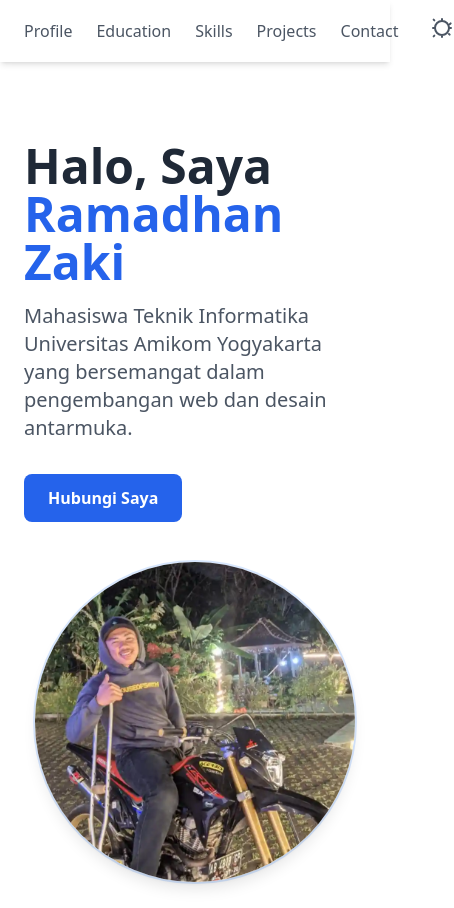
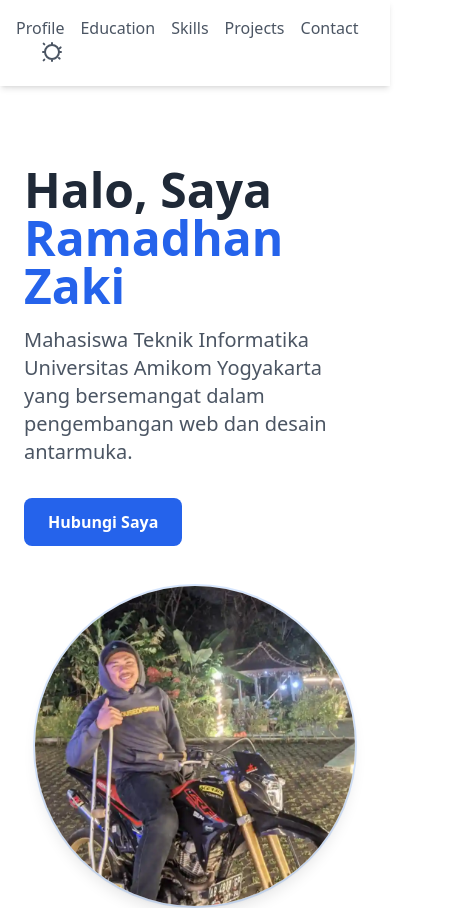
Before and after one commit to RamadhanZaki/My-Portofolio-v2, a Vue app in the folder frontend/: page / in a window 390 px wide. Shown: the top 908 px of the page, 454 px wide, since content can reach past the window. Built offline with nearby package versions, Linux system fonts and the light colour scheme; no server answers.

Commit message:
Update Last 23

```diff
--- a/frontend/src/components/Navbar.vue
+++ b/frontend/src/components/Navbar.vue
@@ -24,10 +24,18 @@ onMounted(() => {
 </script>
 
 <template>
-  <header class="w-full bg-white dark:bg-gray-900 shadow-md sticky top-0 z-50 animate-fade-in transition-colors duration-300">
-    <nav class="max-w-7xl mx-auto px-6 py-4 flex justify-between items-center">
-      <div class="text-2xl font-bold text-gray-800 dark:text-white hidden md:block">Ramadhan Zaki</div>
-      <ul class="flex space-x-6 items-center">
+  <header
+    class="w-full overflow-x-hidden bg-white dark:bg-gray-900 shadow-md sticky top-0 z-50 animate-fade-in transition-colors duration-300"
+  >
+    <nav class="max-w-7xl mx-auto px-4 sm:px-6 py-4 flex justify-between items-center">
+      <!-- Hidden di mobile -->
+      <div
+        class="text-2xl font-bold text-gray-800 dark:text-white hidden md:block"
+      >
+        Ramadhan Zaki
+      </div>
+
+      <ul class="flex flex-wrap items-center space-x-4 sm:space-x-6">
         <li>
           <a
             href="#profil"
@@ -59,6 +67,7 @@ onMounted(() => {
           >Contact</a>
         </li>
         <li>
+          <!-- Tombol Toggle Dark Mode -->
           <button
             @click="toggleDarkMode"
             class="ml-2 text-gray-600 dark:text-gray-300 hover:text-blue-500 dark:hover:text-blue-400 transition-all duration-300"
```
